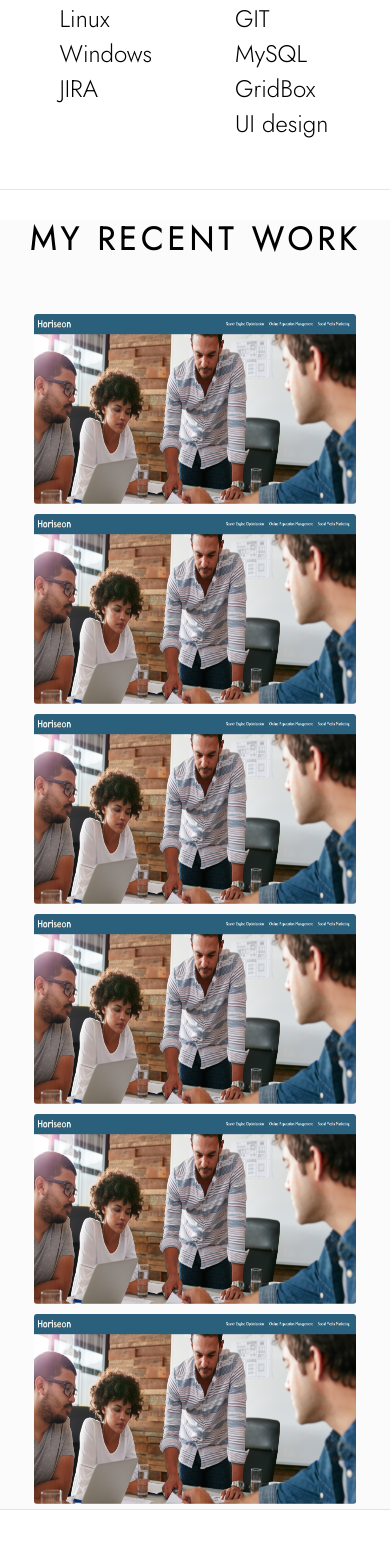
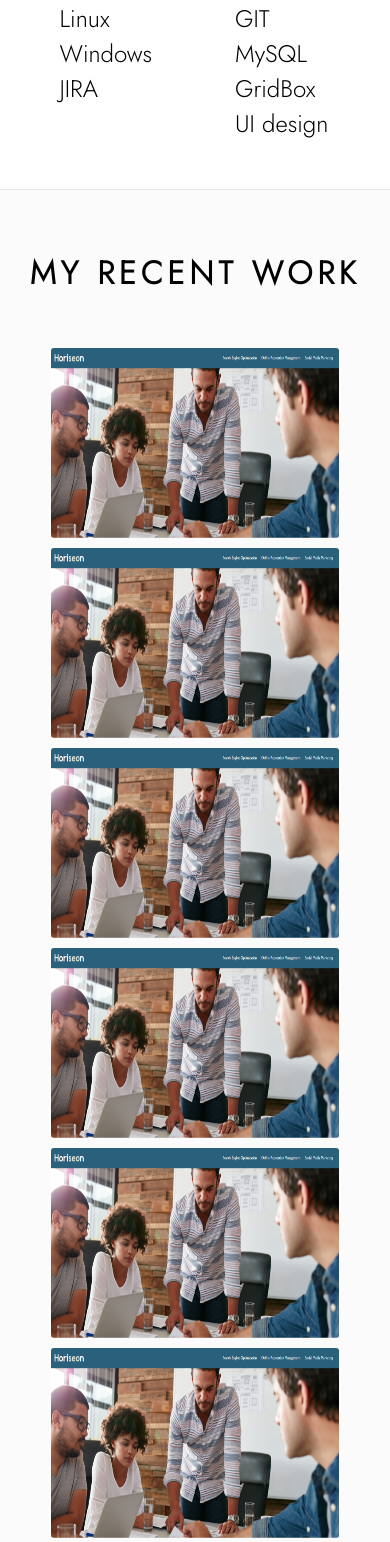
Before and after one commit to Kyle-G/Portfolio, a PHP site: page / in a window 390 px wide. Shown: the part 1161-2703 px from the top of the page. Run offline with PHP 8.4, Linux system fonts and the light colour scheme.

Commit message:
fixed 1024 styling

```diff
--- a/assets/css/styles.css
+++ b/assets/css/styles.css
@@ -293,10 +293,6 @@
         .about-me-container p {
             font-size: 24px;
         }
-        .recent-work-container {
-            padding: 0px;
-            margin-top: 30px;
-        }
         .recent-work-heading {
             margin-bottom: 20px;
         }
```
